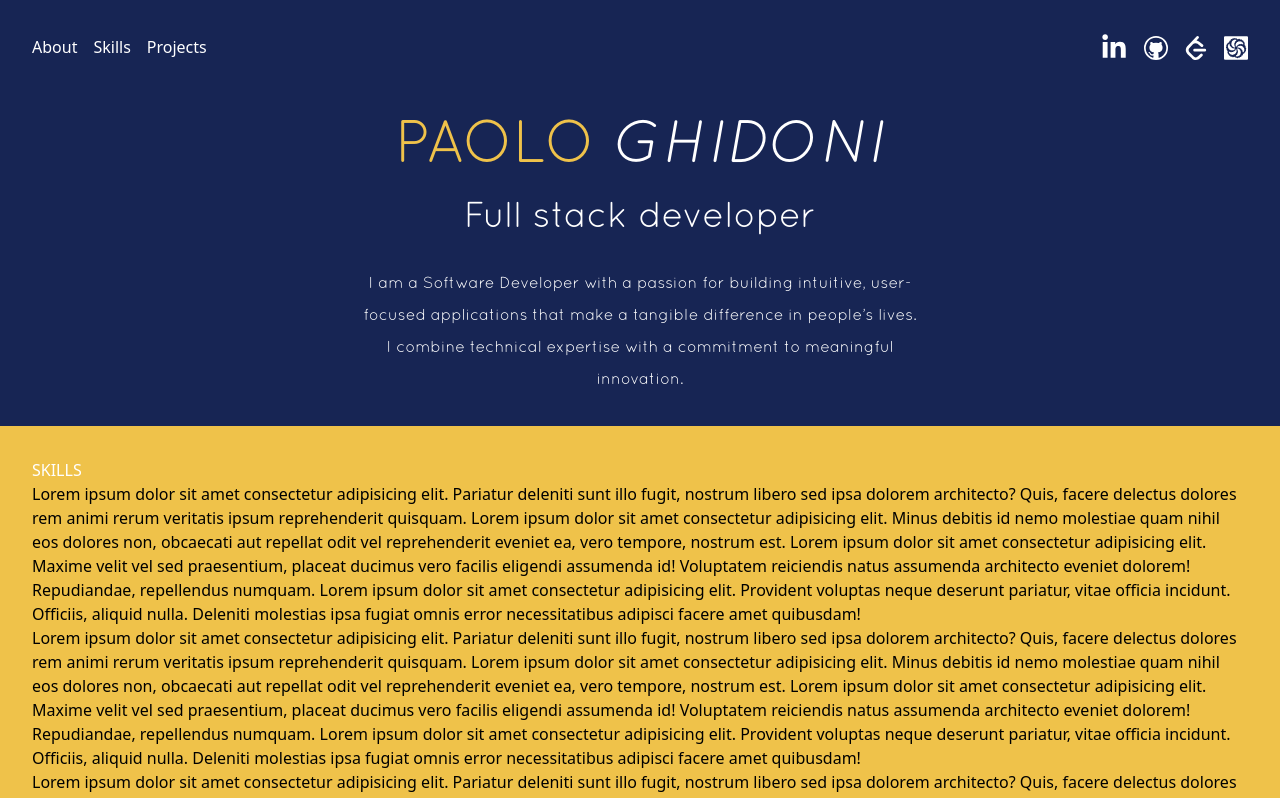
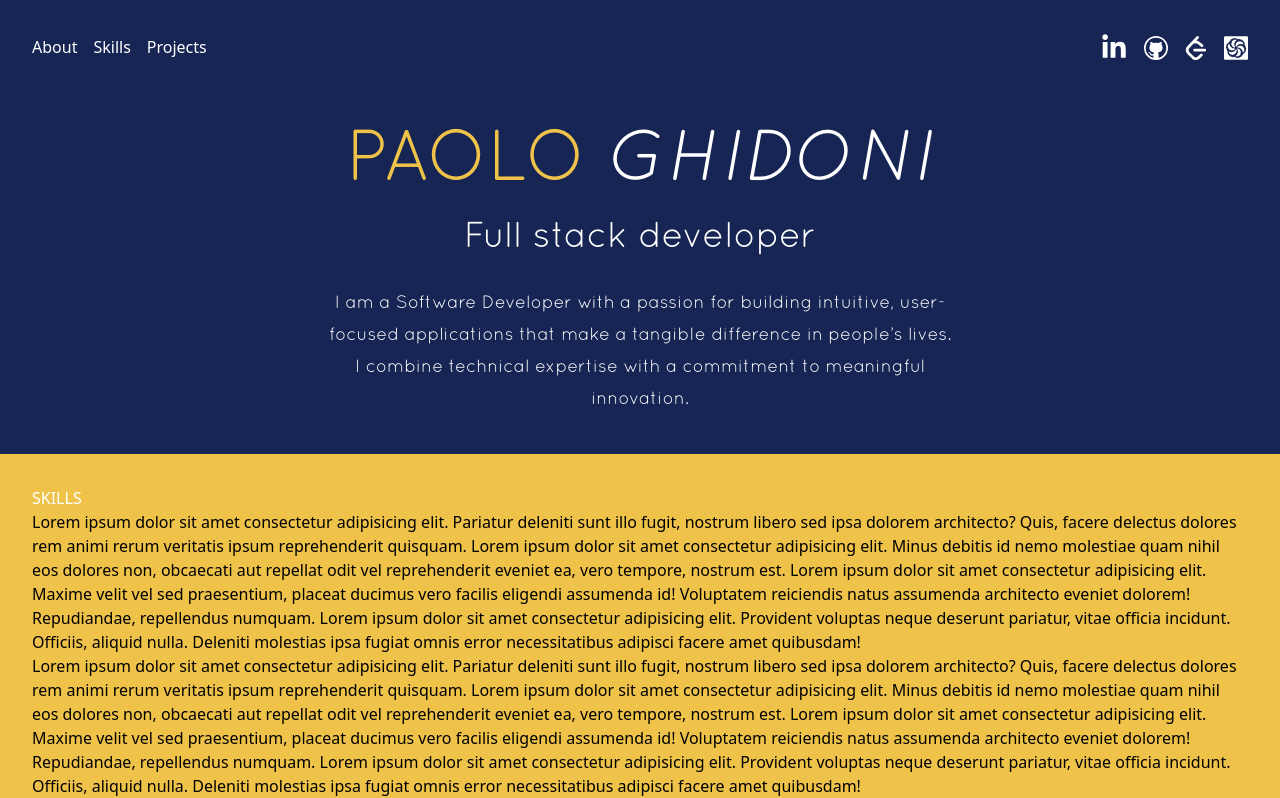
Before and after one commit to paologhidoni/portfolio, a React (Vite) app: page / in a window 1280 px wide. Shown: the top 798 px of the page. Built offline with nearby package versions, Linux system fonts and the light colour scheme.

Commit message:
Improve Hero component font sizing

```diff
--- a/src/components/Hero/Hero.tsx
+++ b/src/components/Hero/Hero.tsx
@@ -3,16 +3,16 @@ import Wrapper from "../../layouts/Wrapper";
 
 const Hero: React.FC = () => {
   return (
-    <Wrapper>
-      <header id="hero" className="text-center max-w-xl m-auto">
-        <h1 className="text-secondaryColor text-3xl md:text-6xl mb-6">
+    <Wrapper paddingY="py-6 md:py-10">
+      <header id="hero" className="text-center max-w-2xl m-auto">
+        <h1 className="text-secondaryColor text-3xl md:text-7xl mb-6">
           PAOLO <span className="text-white italic">GHIDONI</span>
           <span className="text-2xl md:text-4xl mt-6 mb-8 block text-white">
             Full stack developer
           </span>
         </h1>
 
-        <p className="leading-6 md:leading-8">
+        <p className="leading-6 md:leading-8 md:text-lg">
           I am a Software Developer with a passion for building intuitive,
           user-focused applications that make a tangible difference in people’s
           lives. <br /> I combine technical expertise with a commitment to
```
